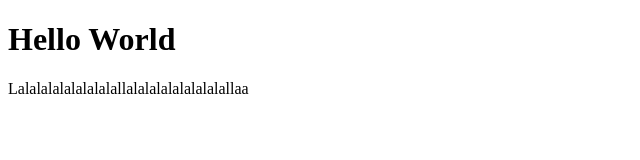
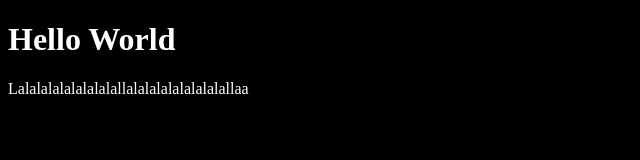
Before and after one commit to iamanvicc/dynamic-blog, a plain HTML site: page public/index.html in a window 1280 px wide. Shown: the whole page, without its empty margins (0-640 px from the left). Drawn offline with Linux system fonts and the light colour scheme.

Commit message:
master: docs novos

```diff
--- a/public/index.html
+++ b/public/index.html
@@ -3,7 +3,8 @@
 <head>
     <meta charset="UTF-8">
     <meta name="viewport" content="width=device-width, initial-scale=1.0">
-    <title>Document</title>
+    <link rel="stylesheet" href="/src/sass/styled/style.css">
+    <title>Blog</title>
 </head>
 <body>
     <h1>Hello World</h1>
--- a/src/sass/styled/style.css
+++ b/src/sass/styled/style.css
@@ -1,6 +1,5 @@
 *{
-    width: 100%;
-    height: 100%;
+    width: 90%;
     background-color: black;
     color: white;
 }
```
Also changed, not shown: notes/notes.txt (added), 1 other file.
